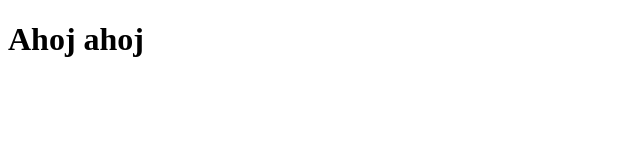
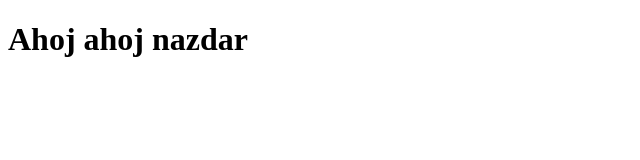
Before and after one commit to terezasdk/test, a plain HTML site: page index.html in a window 1280 px wide. Shown: the whole page, without its empty margins (0-640 px from the left). Drawn offline with Linux system fonts and the light colour scheme.

Commit message:
Update index.html

```diff
--- a/index.html
+++ b/index.html
@@ -7,6 +7,6 @@
     <title>Document</title>
   </head>
   <body>
-    <h1>Ahoj ahoj</h1>
+    <h1>Ahoj ahoj nazdar</h1>
   </body>
 </html>
```
